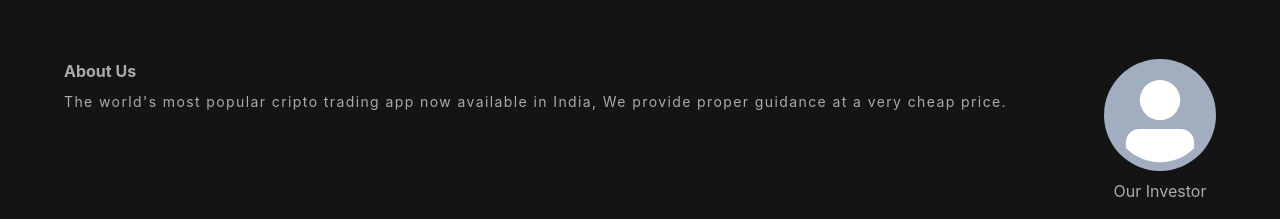
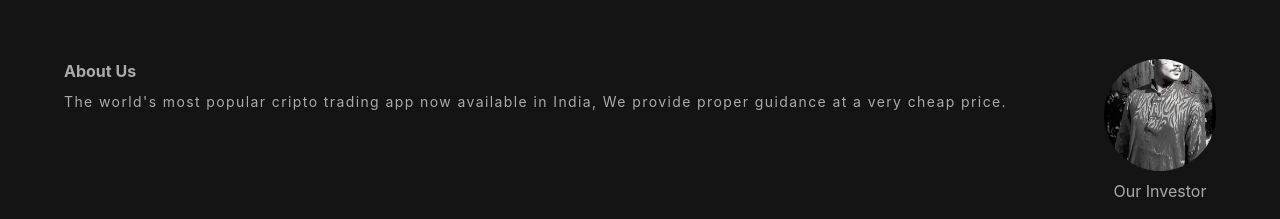
Before and after one commit to rittick21/Crypto_App, a React (Create React App) app: page / in a window 1280 px wide. Shown: the part 733-952 px from the top of the page. Built offline with nearby package versions, Linux system fonts and the light colour scheme.

Commit message:
avater updated

```diff
--- a/src/components/Footer.jsx
+++ b/src/components/Footer.jsx
@@ -1,5 +1,6 @@
 import React from 'react'
 import { Avatar, Box, Stack, Text, VStack } from '@chakra-ui/react'
+import avaterSrc from '../assets/rkImg.jpeg'
 
 const Footer = () => {
     return (
@@ -30,7 +31,7 @@ const Footer = () => {
                 </VStack>
 
                 <VStack>
-                    <Avatar boxSize={"28"} mt={["4", "0"]} />
+                    <Avatar boxSize={"28"} mt={["4", "0"]} src={avaterSrc}/>
                     <Text>Our Investor</Text>
                 </VStack>
             </Stack>
```
Also changed, not shown: src/assets/rkImg.jpeg (added).
